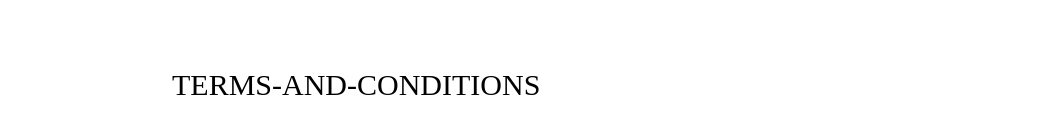
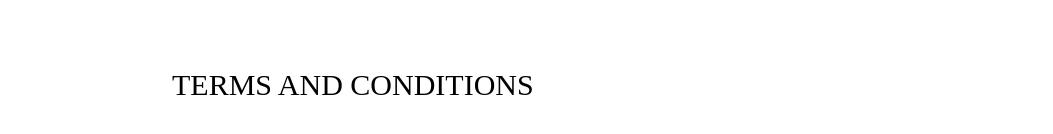
Before and after one commit to DesignGoldsainte/goldsainte17, a website built with Parcel: page terms-and-conditions.html in a window 1280 px wide. Shown: the part 818-952 px from the top of the page, without its empty margins (22-1075 px from the left). Built offline with nearby package versions, Linux system fonts and the light colour scheme; a web font is replaced by a local one.

Commit message:
Update terms-and-conditions.html
terms update

```diff
--- a/terms-and-conditions.html
+++ b/terms-and-conditions.html
@@ -120,7 +120,7 @@
           <div class="big-number-wrapper6">
             <div class="big-number22">FREQUENTLY ASKED QUESTIONS:</div>
           </div>
-          <div class="terms-and-conditions3">terms-and-conditions</div>
+          <div class="terms-and-conditions3">terms and conditions</div>
         </div>
       </div>
       <div class="terms-and-conditions-h2">
```
